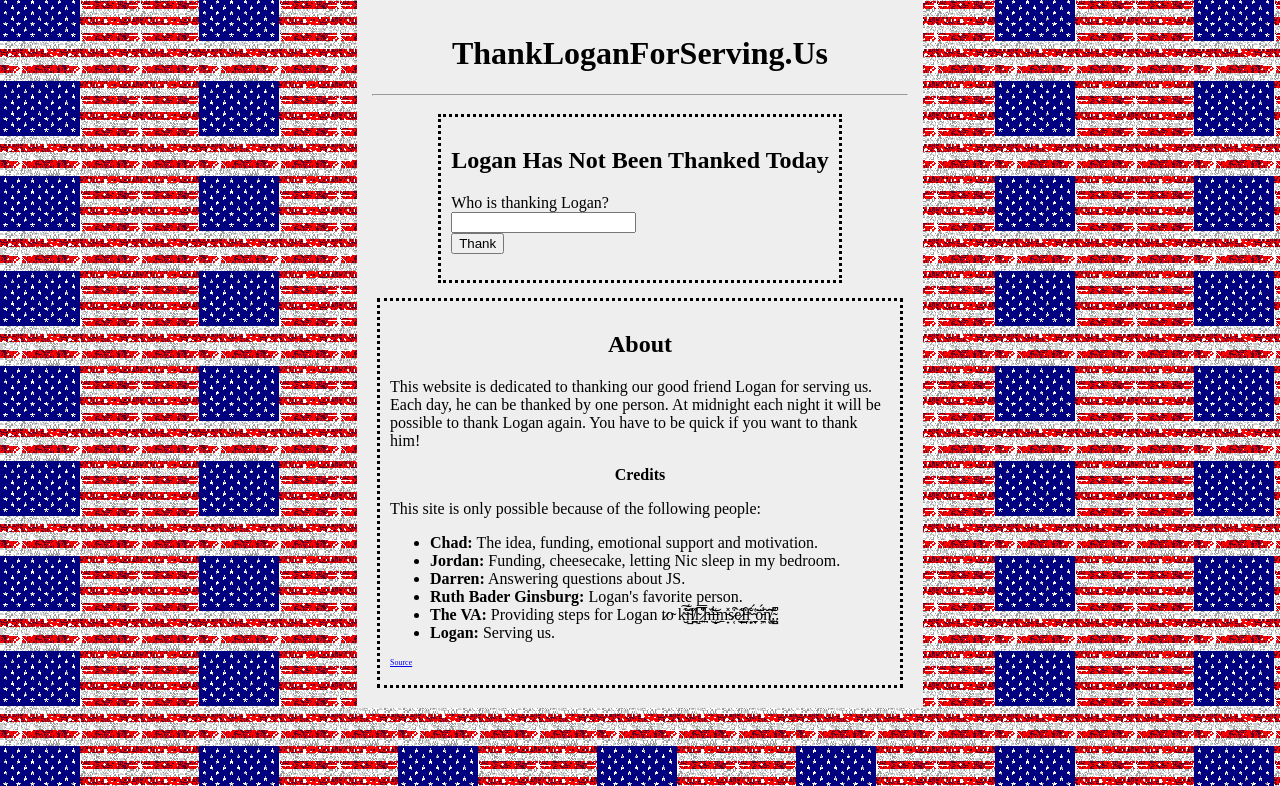
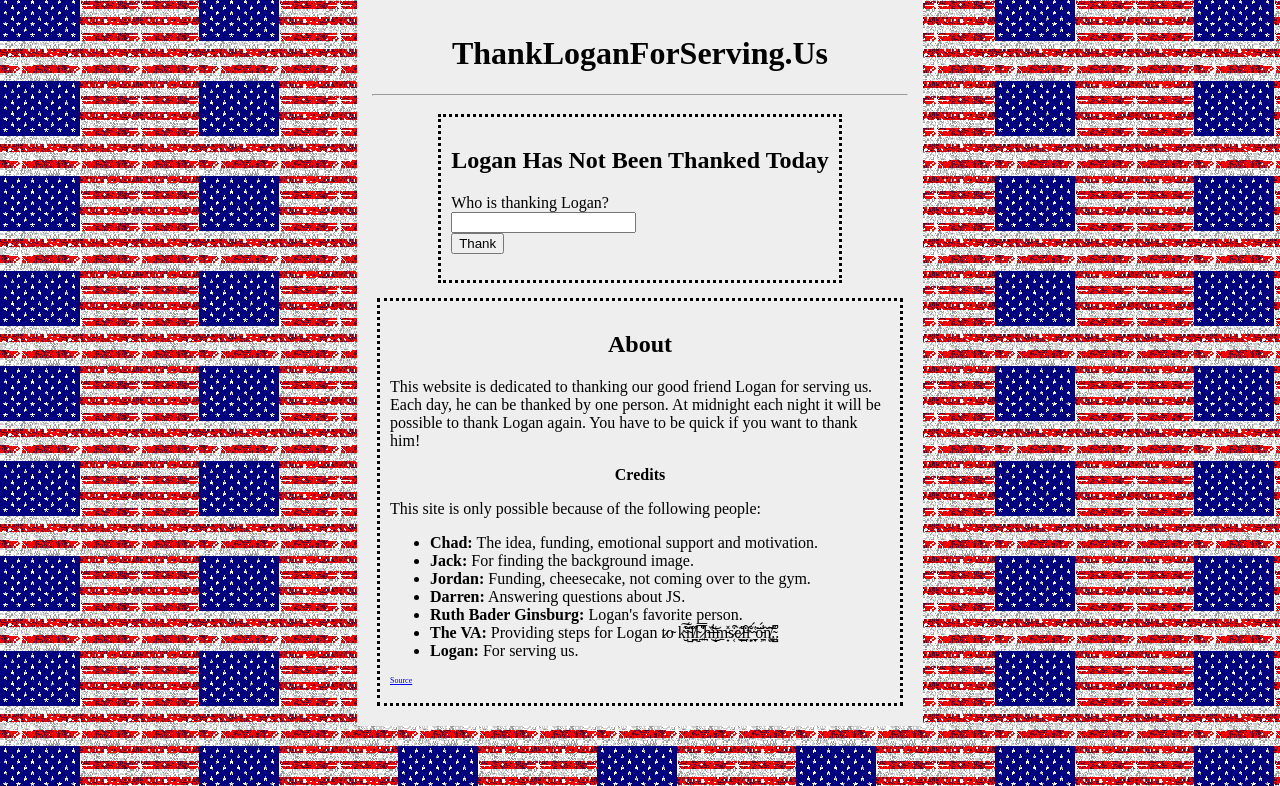
Before and after one commit to caverage/thankloganforserving.us, a Django app: template thankloganforserving/thank_logan/templates/thank_logan/index.html in a window 1280 px wide. Shown: the part 14-800 px from the top of the page. Run offline with Django 3.2, Linux system fonts and the light colour scheme; the template is opened without the code that fills it, so the values that code supplies are empty.

Commit message:
feat(index): updated credits

```diff
--- a/thankloganforserving/thank_logan/templates/thank_logan/index.html
+++ b/thankloganforserving/thank_logan/templates/thank_logan/index.html
@@ -75,11 +75,12 @@ setInterval(countdown, 1000);
   <p>This site is only possible because of the following people:</p>
   <ul>
     <li><b>Chad:</b> The idea, funding, emotional support and motivation. </li>
-    <li><b>Jordan:</b> Funding, cheesecake, letting Nic sleep in my bedroom. </li>
+    <li><b>Jack:</b> For finding the background image. </li>
+    <li><b>Jordan:</b> Funding, cheesecake, not coming over to the gym. </li>
     <li><b>Darren:</b> Answering questions about JS. </li>
     <li><b>Ruth Bader Ginsburg:</b> Logan's favorite person. </li>
     <li><b>The VA:</b> Providing steps for Logan t̷o̴ k̴̮̒̑͠ī̴̺̂̈́l̸̪̫̽l̴̝͆ ̷̲͍͒̿̓ḥ̶̛̏͜͝i̶̜̬͑̇m̵̠̟̽s̷͔͒e̷͎̼͂̓̀͜l̵̼̘͒f̴͙̙̐ ̴̠̟́͑͝ö̵͖̱́̍̾n̸͚̯͂̌͠.̴̺͍̔͆. </li>
-    <li><b>Logan:</b> Serving us. </li>
+    <li><b>Logan:</b> For serving us. </li>
   </ul>
 
   <p style="font-size:1vmin"> <a href="https://github.com/caverage/thankloganforserving.us">Source</a>
```
